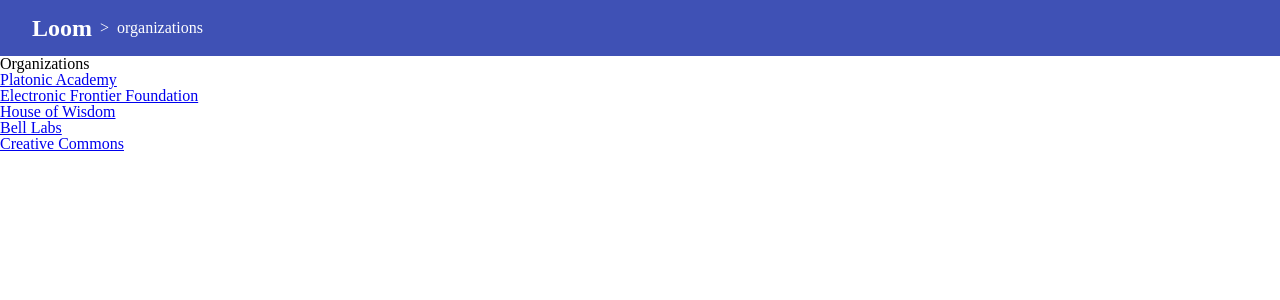
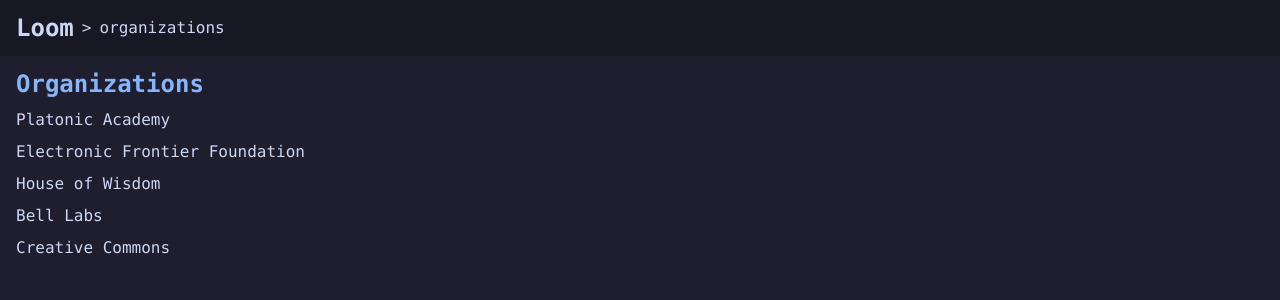
Before and after one commit to cashewpillar/loom, an Angular app: page /organizations in a window 1280 px wide. Shown: the top 300 px of the page. Built offline with nearby package versions, Linux system fonts and the light colour scheme.

Commit message:
style: use catppuccin and do some cleanup

```diff
--- a/package.json
+++ b/package.json
@@ -21,6 +21,7 @@
     "@angular/platform-server": "^19.0.0",
     "@angular/router": "^19.0.0",
     "@angular/ssr": "^19.0.6",
+    "@catppuccin/palette": "^1.7.1",
     "@tanstack/angular-table": "^8.20.5",
     "express": "^4.18.2",
     "rxjs": "~7.8.0",
--- a/src/app/app.component.html
+++ b/src/app/app.component.html
@@ -1,2 +1,4 @@
-<app-nav-bar></app-nav-bar>
-<router-outlet />
+<app-nav-bar class="dark"></app-nav-bar>
+<section class="dark">
+  <router-outlet />
+</section>
--- a/src/app/core/components/nav-bar/nav-bar.component.scss
+++ b/src/app/core/components/nav-bar/nav-bar.component.scss
@@ -1,14 +1,14 @@
 .navbar {
   display: flex;
   align-items: center;
-  padding: 1rem 2rem;
-  background: #3f51b5;
-  color: white;
+  padding: 1rem;
+  background: var(--mantle);
+  color: var(--text);
 
   .logo {
     font-size: 1.5rem;
     font-weight: bold;
-    color: white;
+    color: var(--text);
     text-decoration: none;
     margin-right: 0.5rem;
   }
@@ -16,8 +16,7 @@
   .nav-links {
     a {
       margin-left: 0.5rem;
-      color: white;
-      text-decoration: none;
+      color: var(--text);
     }
   }
 }
--- a/src/app/features/organizations/organization-list/organization-list.component.html
+++ b/src/app/features/organizations/organization-list/organization-list.component.html
@@ -1,6 +1,8 @@
 <h1>Organizations</h1>
-<div *ngFor="let organization of organizations; trackBy: trackById">
-  <a [routerLink]="['/organizations', organization.id]">{{
-    organization.name
-  }}</a>
-</div>
+<ul>
+  <li *ngFor="let organization of organizations; trackBy: trackById">
+    <a [routerLink]="['/organizations', organization.id]">{{
+      organization.name
+    }}</a>
+  </li>
+</ul>
--- a/src/app/features/sheets/sheet-detail/sheet-detail.component.html
+++ b/src/app/features/sheets/sheet-detail/sheet-detail.component.html
@@ -1,5 +1,4 @@
 <h1>Sheet Details</h1>
-<p *ngIf="sheet; else notFound">{{ sheet.name }}</p>
 <ul *ngFor="let row of rows">
   <li>{{ row | json }}</li>
 </ul>
--- a/src/styles.scss
+++ b/src/styles.scss
@@ -1,3 +1,5 @@
+@use "./styles/themes";
+
 /* You can add global styles to this file, and also import other style files */
 
 // RESET
@@ -108,3 +110,35 @@
 input {
   border-radius: 0;
 }
+// END RESET
+
+// MAIN STYLES
+body,
+section,
+nav {
+  background-color: var(--base);
+}
+* {
+  color: var(--text);
+  text-decoration: none; // mainly had in mind for anchor elements
+  font-family: Consolas, monaco, monospace;
+}
+a:hover {
+  text-decoration: underline;
+  color: var(--green);
+}
+section {
+  padding: 1rem;
+  height: 100vh;
+}
+ul {
+  display: flex;
+  flex-direction: column;
+  gap: 1rem;
+}
+h1 {
+  font-size: x-large;
+  font-weight: bold;
+  margin-bottom: 1rem;
+  color: var(--blue);
+}
--- /dev/null
+++ b/src/styles/_themes.scss
@@ -0,0 +1,75 @@
+@use "sass:map";
+
+// having trouble using the npm package so..
+$catppuccin-latte: (
+  "rosewater": #dc8a78,
+  "flamingo": #dd7878,
+  "pink": #ea76cb,
+  "mauve": #8839ef,
+  "red": #d20f39,
+  "maroon": #e64553,
+  "peach": #fe640b,
+  "yellow": #df8e1d,
+  "green": #40a02b,
+  "teal": #179299,
+  "sky": #04a5e5,
+  "sapphire": #209fb5,
+  "blue": #1e66f5,
+  "lavender": #7287fd,
+  "text": #4c4f69,
+  "subtext1": #5c5f77,
+  "subtext0": #6c6f85,
+  "overlay2": #7c7f93,
+  "overlay1": #8c8fa1,
+  "overlay0": #9ca0b0,
+  "surface2": #acb0be,
+  "surface1": #bcc0cc,
+  "surface0": #ccd0da,
+  "base": #eff1f5,
+  "mantle": #e6e9ef,
+  "crust": #dce0e8,
+);
+$catppuccin-mocha: (
+  "rosewater": #f5e0dc,
+  "flamingo": #f2cdcd,
+  "pink": #f5c2e7,
+  "mauve": #cba6f7,
+  "red": #f38ba8,
+  "maroon": #eba0ac,
+  "peach": #fab387,
+  "yellow": #f9e2af,
+  "green": #a6e3a1,
+  "teal": #94e2d5,
+  "sky": #89dceb,
+  "sapphire": #74c7ec,
+  "blue": #89b4fa,
+  "lavender": #b4befe,
+  "text": #cdd6f4,
+  "subtext1": #bac2de,
+  "subtext0": #a6adc8,
+  "overlay2": #9399b2,
+  "overlay1": #7f849c,
+  "overlay0": #6c7086,
+  "surface2": #585b70,
+  "surface1": #45475a,
+  "surface0": #313244,
+  "base": #1e1e2e,
+  "mantle": #181825,
+  "crust": #11111b,
+);
+
+@mixin theme($theme-map) {
+  @each $key, $value in $theme-map {
+    --#{$key}: #{$value};
+  }
+}
+
+// Latte (light theme) variables
+:root {
+  @include theme($catppuccin-latte);
+}
+
+// Mocha (dark theme) variables
+.dark {
+  @include theme($catppuccin-mocha);
+}
```
Also changed, not shown: angular.json (+4 -13 lines), src/app/core/themes/theme.service.ts (added, +19 -0 lines), src/app/features/sheets/sheet-detail/sheet-detail.component.ts (+3 -9 lines), 2 other files (tests, documents, lock files or other folders).
